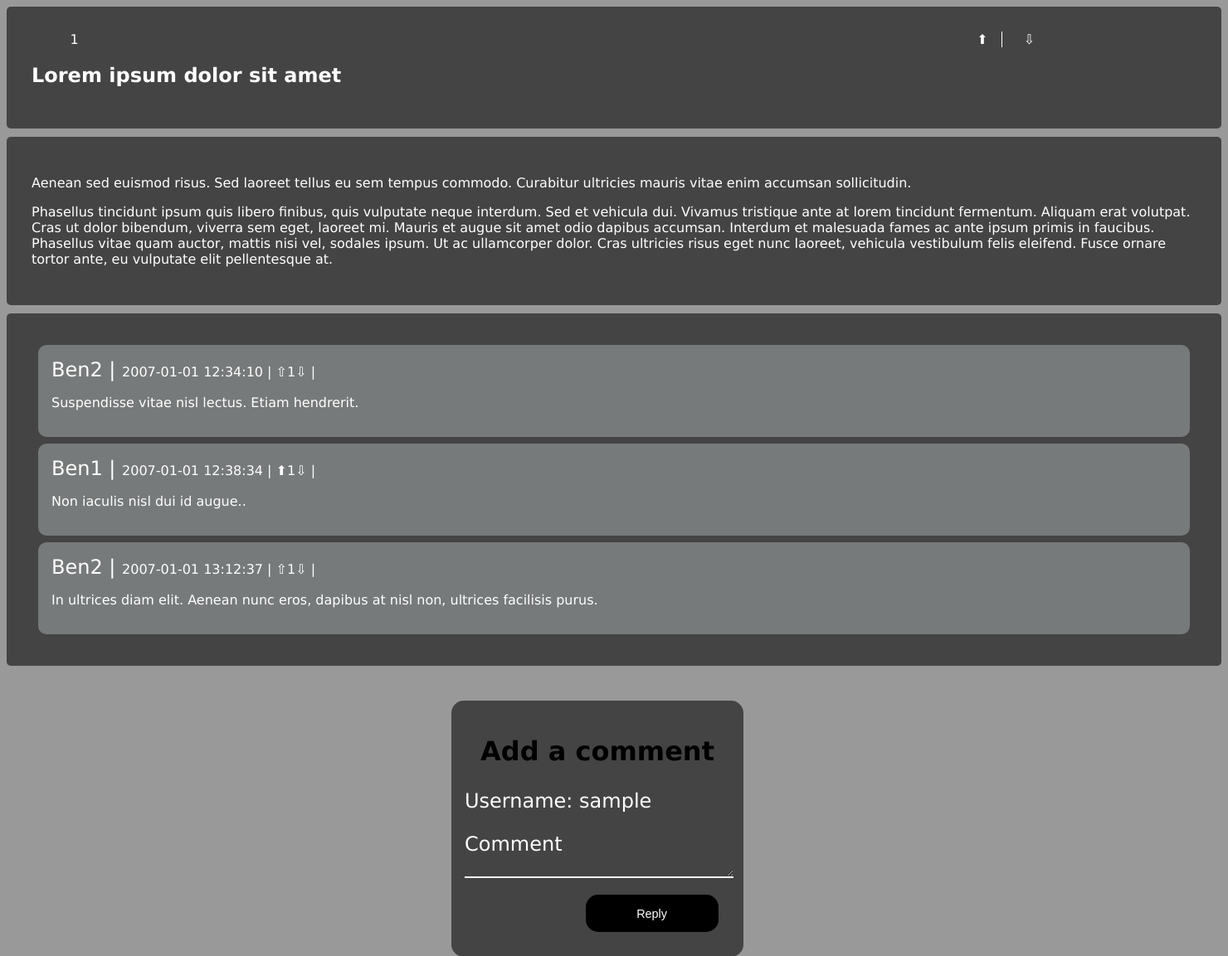
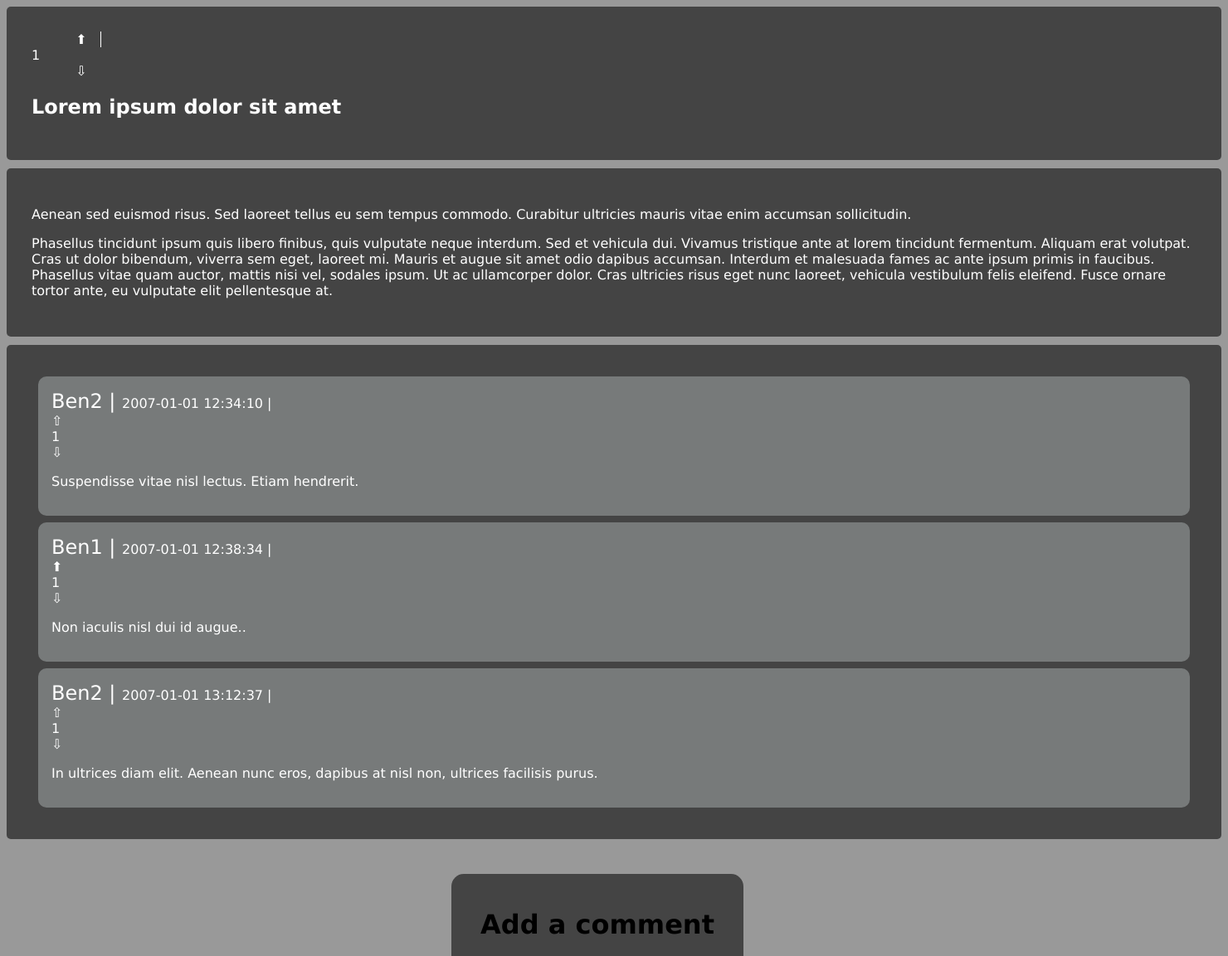
Before and after one commit to gitinho/SimpleReddit, a PHP site: page /story_item.php?id_story=1 in a window 1480 px wide. Shown: the top 1153 px of the page at 83% size. Run offline with PHP 8.4, Linux system fonts and the light colour scheme; the visitor is signed in with stand-in values (Sample User, id 1); data comes from the database, SQL or seed files in the repository.

Commit message:
arrow style changes

```diff
--- a/main.css
+++ b/main.css
@@ -20,6 +20,11 @@ label {
 
 label, input {
   display: block;
+}
+
+.votes {
+  width: 1em;
+  display: grid;
 }
 
 form  > input {
--- a/story_item.php
+++ b/story_item.php
@@ -37,6 +37,8 @@
         $stmt->execute();
         $comments = $stmt->fetchAll();
 
+        echo '<div class="votes">';
+
         if(hasUpvotedStory($_SESSION["id_user"], $id_story))
             echo '<a href="action_upvote_story.php">⬆</a>';
         else
@@ -46,6 +48,8 @@
             echo '<a href="action_downvote_story.php">⬇</a>';
         else
             echo '<a href="action_downvote_story.php">⇩</a>';
+
+        echo '</div>';
         $_SESSION["story"] = $story;
 
          echo '<h1>' . $story['title']  . '</h1>';
@@ -68,7 +72,7 @@
              echo '<span>' . $comment['id_user'] . '</span>';
              echo '<span>' . $comment['published'] . '</span>';
 
-             echo '<span><a href="action_upvote.php';
+             echo '<div class="votes"><a href="action_upvote.php';
              echo '?id_comment=' . $comment['id_comment'];
              echo '&id_story=' . $comment['id_story'];
              echo '&plus=' . $comment['plus'];
@@ -86,9 +90,9 @@
              echo '&plus=' . $comment['plus'];
 
              if (hasDownvoted($_SESSION["id_user"], $comment['id_comment'], $comment['id_story']))
-                echo '">⬇</a></span>';
+                echo '">⬇</a></div>';
              else
-                echo '">⇩</a></span>';
+                echo '">⇩</a></div>';
 
              echo '<p>' . $comment['comment_text'] . '</p>';
            echo '</article>';
```
